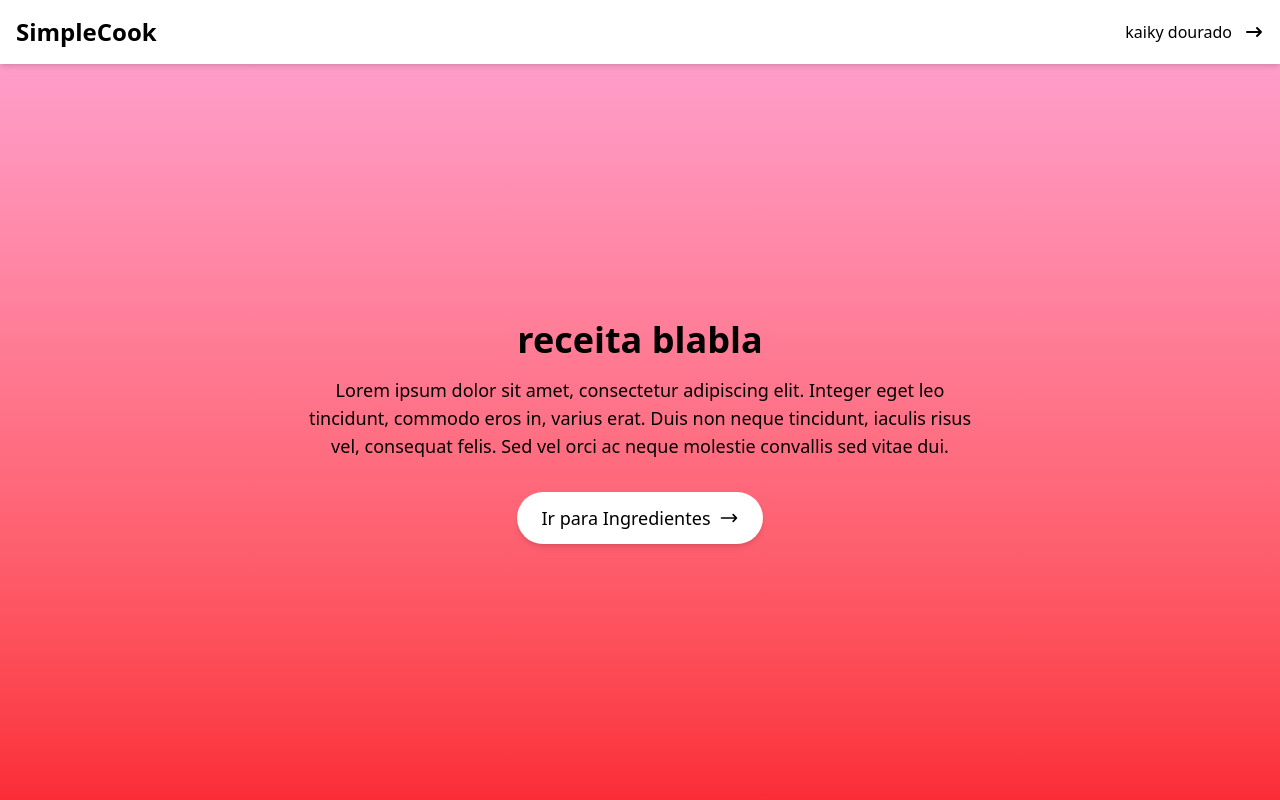
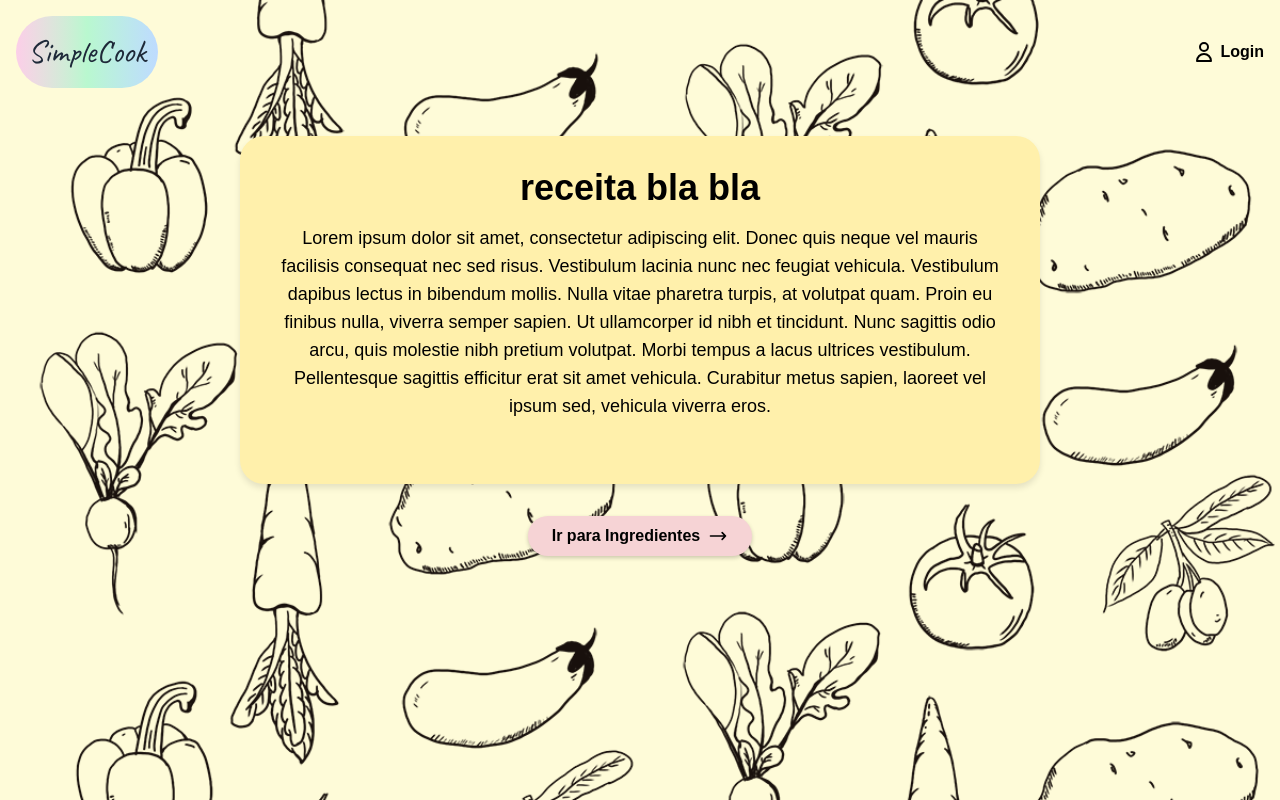
Before and after one commit to wandinhawright/simplecook, a Django app: page / in a window 1280 px wide. Run offline with Django 5.2, Linux system fonts and the light colour scheme.

Commit message:
Estiliza a página index

```diff
--- a/simplecook/simplecook/urls.py
+++ b/simplecook/simplecook/urls.py
@@ -15,6 +15,8 @@ Including another URLconf
     2. Add a URL to urlpatterns:  path('blog/', include('blog.urls'))
 """
 from django.contrib import admin
+from django.conf.urls.static import static
+from django.conf import settings
 
 from django.urls import path
 
--- a/simplecook/templates/index.html
+++ b/simplecook/templates/index.html
@@ -1,34 +1,93 @@
+{% load static %}
 <!doctype html>
 <html>
   <head>
     <meta charset="UTF-8" />
     <meta name="viewport" content="width=device-width, initial-scale=1.0" />
     <script src="https://cdn.jsdelivr.net/npm/@tailwindcss/browser@4"></script>
+    <style>
+      @import url('https://fonts.googleapis.com/css2?family=Caveat&display=swap');
+
+      body {
+        background-color: #fefbd8;
+        font-family: sans-serif;
+      }
+
+      .bg-pattern {
+        background-image: url("{% static 'images/background.png' %}"); /* Substitua pelo caminho correto da sua imagem */
+        background-size: cover;
+        position: relative;
+        overflow: hidden;
+      }
+
+      .logo-text {
+        font-family: 'Caveat', cursive;
+        font-size: 2rem;
+      }
+
+      .recipe-card {
+        background-color: #fff0ab;
+        border-radius: 1.5rem;
+        box-shadow: 0 4px 6px rgba(0, 0, 0, 0.1);
+        max-width: 800px;
+        margin: 0 auto;
+        padding: 2rem;
+        position: relative;
+        z-index: 10;
+      }
+
+      .btn-ingredients {
+        background-color: #f6d3d5;
+        border-radius: 9999px;
+        padding: 0.5rem 1.5rem;
+        font-weight: bold;
+        display: inline-flex;
+        align-items: center;
+        box-shadow: 0 2px 4px rgba(0, 0, 0, 0.2);
+        position: relative;
+        z-index: 20;
+      }
+
+      .login-btn {
+        display: flex;
+        align-items: center;
+        gap: 0.25rem;
+      }
+    </style>
   </head>
-  <body class="bg-gradient-to-b from-pink-300 to-red-500 min-h-screen flex flex-col">
-    <!-- Header -->
-    <header class="flex justify-between items-center p-4 bg-white shadow-md">
-      <h1 class="text-2xl font-bold text-black">SimpleCook</h1>
+  <body class="min-h-screen bg-pattern">
+    <header class="flex justify-between items-center p-4">
       <div class="flex items-center space-x-2">
-        <span class="text-black font-medium">kaiky dourado</span>
-        <svg xmlns="http://www.w3.org/2000/svg" class="h-6 w-6 text-black" fill="none" viewBox="0 0 24 24" stroke="currentColor">
-          <path stroke-linecap="round" stroke-linejoin="round" stroke-width="2" d="M17 16l4-4m0 0l-4-4m4 4H7" />
+        <div class="bg-gradient-to-r from-pink-200 via-green-200 to-blue-200 p-3 rounded-full flex items-center">
+          <span class="logo-text text-gray-800">SimpleCook</span>
+        </div>
+      </div>
+      <div class="login-btn">
+        <svg xmlns="http://www.w3.org/2000/svg" class="h-6 w-6" fill="none" viewBox="0 0 24 24" stroke="currentColor">
+          <path stroke-linecap="round" stroke-linejoin="round" stroke-width="2" d="M16 7a4 4 0 11-8 0 4 4 0 018 0zM12 14a7 7 0 00-7 7h14a7 7 0 00-7-7z" />
         </svg>
+        <span class="font-bold">Login</span>
       </div>
     </header>
 
     <!-- Main Content -->
-    <main class="flex-grow flex flex-col items-center justify-center text-center px-4">
-      <h2 class="text-4xl font-extrabold text-black mb-4">receita blabla</h2>
-      <p class="text-lg text-black max-w-2xl mb-8">
-        Lorem ipsum dolor sit amet, consectetur adipiscing elit. Integer eget leo tincidunt, commodo eros in, varius erat. Duis non neque tincidunt, iaculis risus vel, consequat felis. Sed vel orci ac neque molestie convallis sed vitae dui.
+    <main class="flex-grow flex flex-col items-center justify-center text-center px-4 py-8">
+      <div class="recipe-card">
+        <h2 class="text-4xl font-bold text-black mb-4">receita bla bla</h2>
+        <p class="text-lg text-black mb-8">
+          Lorem ipsum dolor sit amet, consectetur adipiscing elit. Donec quis neque vel mauris facilisis consequat nec sed risus. Vestibulum lacinia nunc nec feugiat vehicula. Vestibulum dapibus lectus in bibendum mollis. Nulla vitae pharetra turpis, at volutpat quam. Proin eu finibus nulla, viverra semper sapien. Ut ullamcorper id nibh et tincidunt. Nunc sagittis odio arcu, quis molestie nibh pretium volutpat. Morbi tempus a lacus ultrices vestibulum. Pellentesque sagittis efficitur erat sit amet vehicula. Curabitur metus sapien, laoreet vel ipsum sed, vehicula viverra eros.
         </p>
-      <a href="#ingredientes" class="inline-flex items-center px-6 py-3 bg-white text-black font-medium text-lg rounded-full shadow-md hover:bg-gray-200 transition">
+      </div>
+
+      <div class="relative mt-8">
+        <a href="{% url 'ingredientes' %}" class="btn-ingredients transform transition-transform duration-300 hover:scale-105 hover:bg-pink-300 hover:shadow-lg">
           Ir para Ingredientes
           <svg xmlns="http://www.w3.org/2000/svg" class="h-5 w-5 ml-2" fill="none" viewBox="0 0 24 24" stroke="currentColor">
         <path stroke-linecap="round" stroke-linejoin="round" stroke-width="2" d="M17 8l4 4m0 0l-4 4m4-4H3" />
           </svg>
         </a>
+      </div>
+      </div>
     </main>
   </body>
 </html>
```
Also changed, not shown: simplecook/simplecook/settings.py (+8 -1 lines), simplecook/static/images/background.png (added). Lines whose indentation alone changed are shown as unchanged.
